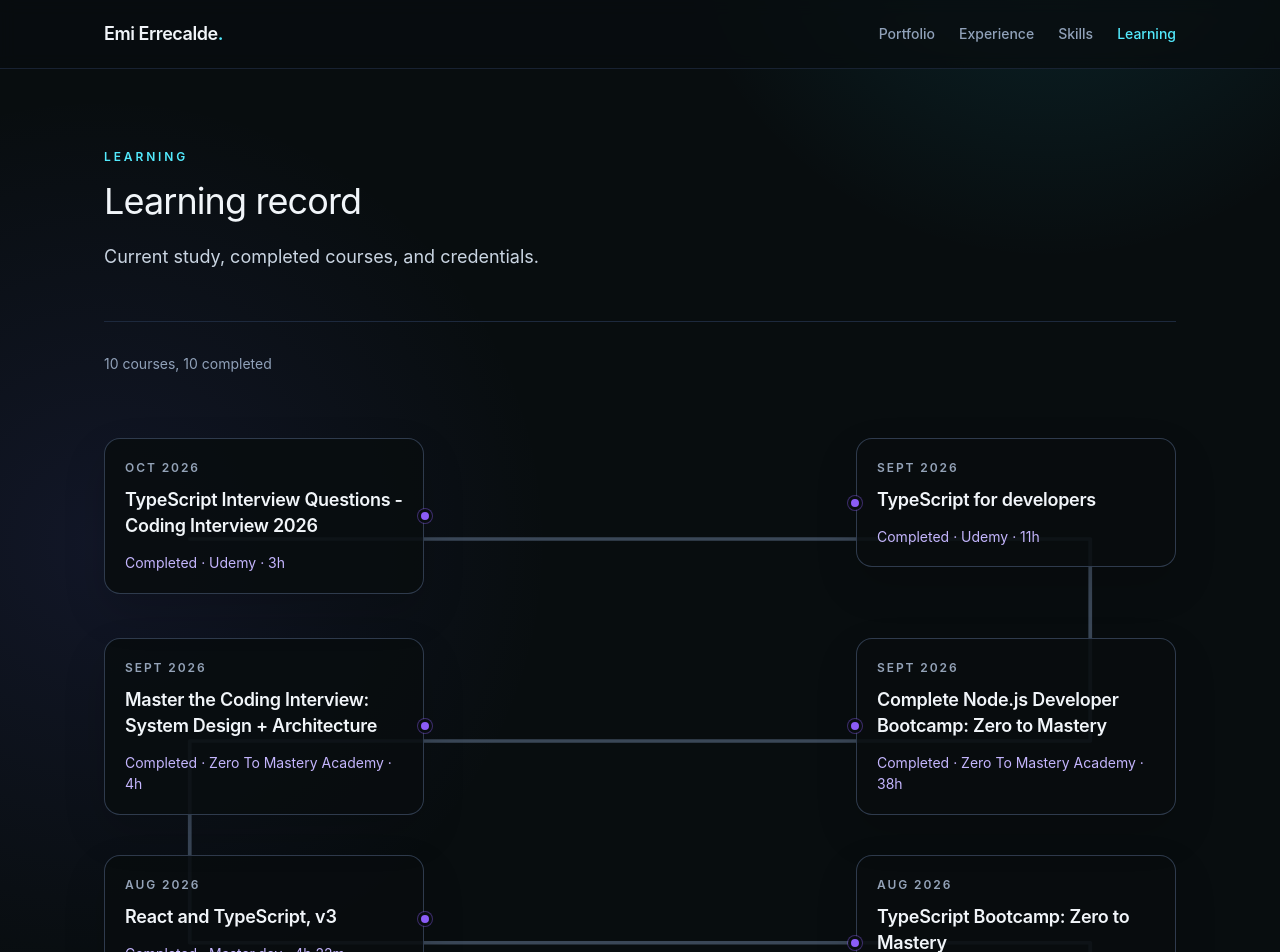
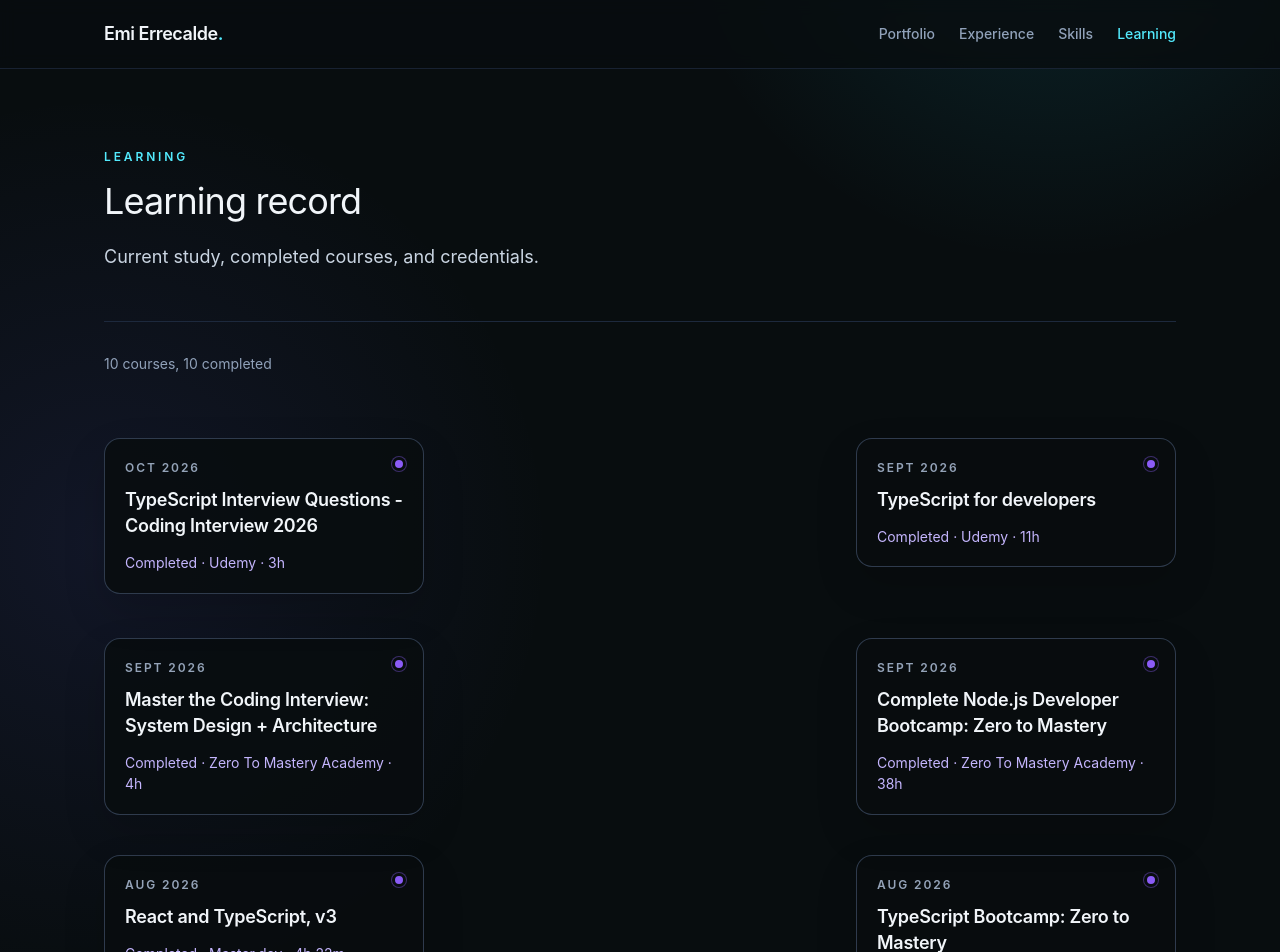
Before and after one commit to eerrecalde/emis-portfolio, a React (Vite) app: page /learning in a window 1280 px wide. Shown: the top 952 px of the page. Built offline with nearby package versions, Linux system fonts and the light colour scheme.

Commit message:
Simplify learning timeline cards
Remove the desktop connector path and use understated in-card course markers instead. Keep the existing mobile chronological rail intact and record the completed maintenance task.

```diff
--- a/src/pages/learning/LearningTimeline.tsx
+++ b/src/pages/learning/LearningTimeline.tsx
@@ -75,16 +75,6 @@ export function LearningTimeline({ items }: LearningTimelineProps) {
       className="learning-timeline"
       aria-label="Courses in chronological order"
     >
-      <svg
-        aria-hidden="true"
-        className="learning-timeline__path"
-        fill="none"
-        preserveAspectRatio="none"
-        viewBox="0 0 100 100"
-      >
-        <path d={createTimelinePath(items.length)} pathLength="1" />
-      </svg>
-
       {items.map((item, index) => {
         const isInProgress = item.status === 'in-progress';
         const position = timelinePosition(index, totalRows);
@@ -204,26 +194,6 @@ function formatLearningDate(value: string) {
   }).format(date);
 }
 
-function createTimelinePath(itemCount: number) {
-  if (itemCount === 0) {
-    return '';
-  }
-
-  const totalRows = Math.ceil(itemCount / 2);
-  const points = Array.from({ length: itemCount }, (_, index) => {
-    const position = timelinePosition(index, totalRows);
-
-    return {
-      x: position.isRight ? 92 : 8,
-      y: ((position.row - 0.5) / totalRows) * 100,
-    };
-  });
-
-  return points.slice(1).reduce((path, point) => {
-    return `${path} L ${point.x} ${point.y}`;
-  }, `M ${points[0].x} ${points[0].y}`);
-}
-
 function timelinePosition(index: number, totalRows: number) {
   const rowFromBottom = Math.floor(index / 2);
   const isMovingLeft = rowFromBottom % 2 === 0;
--- a/src/styles.css
+++ b/src/styles.css
@@ -35,21 +35,6 @@ body {
   gap: 2.5rem 1.5rem;
   margin-top: 2.5rem;
   padding: 1.5rem 0;
-}
-
-.learning-timeline__path {
-  position: absolute;
-  inset: 1.5rem 0;
-  width: 100%;
-  height: calc(100% - 3rem);
-  overflow: visible;
-}
-
-.learning-timeline__path path {
-  stroke: rgb(71 85 105 / 0.8);
-  stroke-linecap: round;
-  stroke-linejoin: round;
-  stroke-width: 0.35;
 }
 
 .learning-timeline__item {
@@ -93,7 +78,7 @@ body {
 
 .learning-timeline__marker {
   position: absolute;
-  top: calc(50% - 0.4375rem);
+  top: 1.18rem;
   width: 0.875rem;
   height: 0.875rem;
   border: 3px solid #080d0f;
@@ -101,11 +86,12 @@ body {
 }
 
 .learning-timeline__item--left .learning-timeline__marker {
-  right: -0.5rem;
+  right: 1.1rem;
 }
 
 .learning-timeline__item--right .learning-timeline__marker {
-  left: -0.5rem;
+  right: 1.1rem;
+  left: auto;
 }
 
 .learning-timeline__node--completed .learning-timeline__marker {
@@ -372,10 +358,6 @@ body {
     border-left: 1px solid rgb(71 85 105 / 0.8);
   }
 
-  .learning-timeline__path {
-    display: none;
-  }
-
   .learning-timeline__item {
     margin: 0 0 1.5rem;
   }
@@ -393,7 +375,7 @@ body {
   .learning-timeline__marker,
   .learning-timeline__item--left .learning-timeline__marker,
   .learning-timeline__item--right .learning-timeline__marker {
-    top: 1.4rem;
+    top: 1.18rem;
     right: auto;
     left: -2rem;
   }
```
Also changed, not shown: 2 other files (tests, documents, lock files or other folders).
